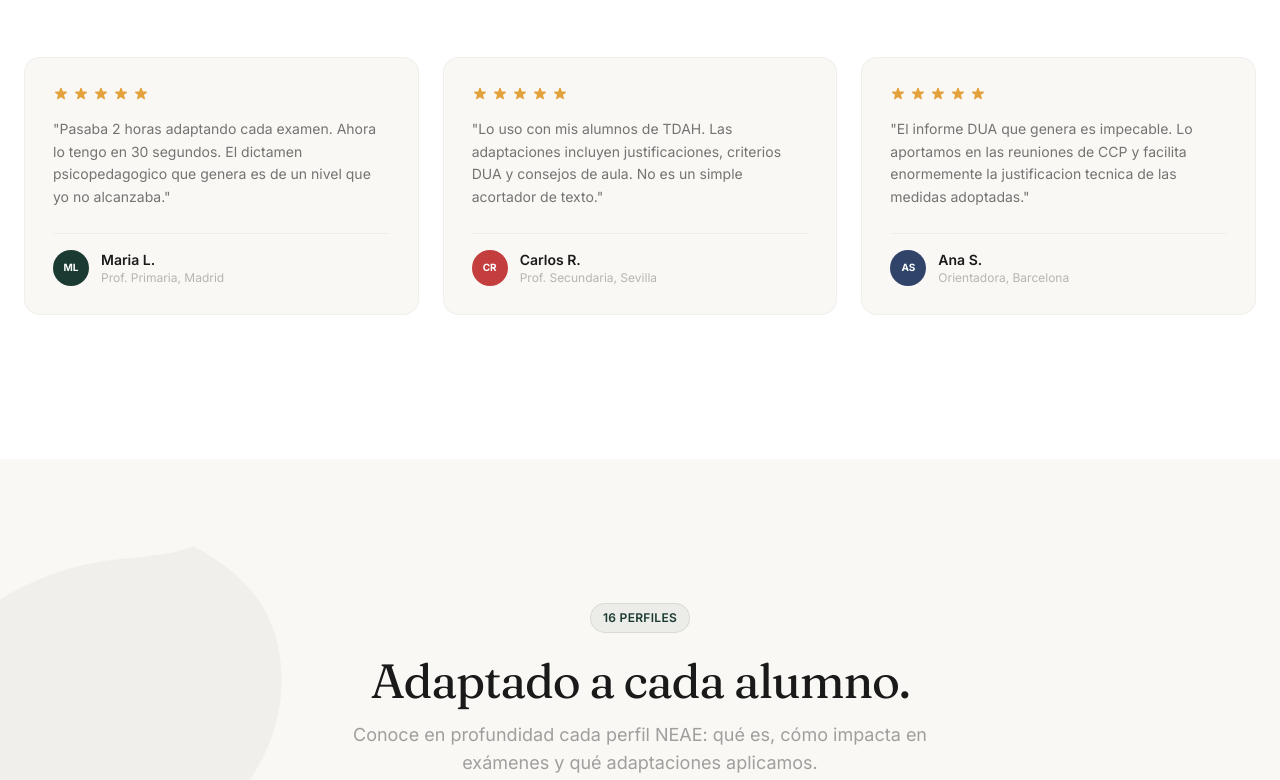
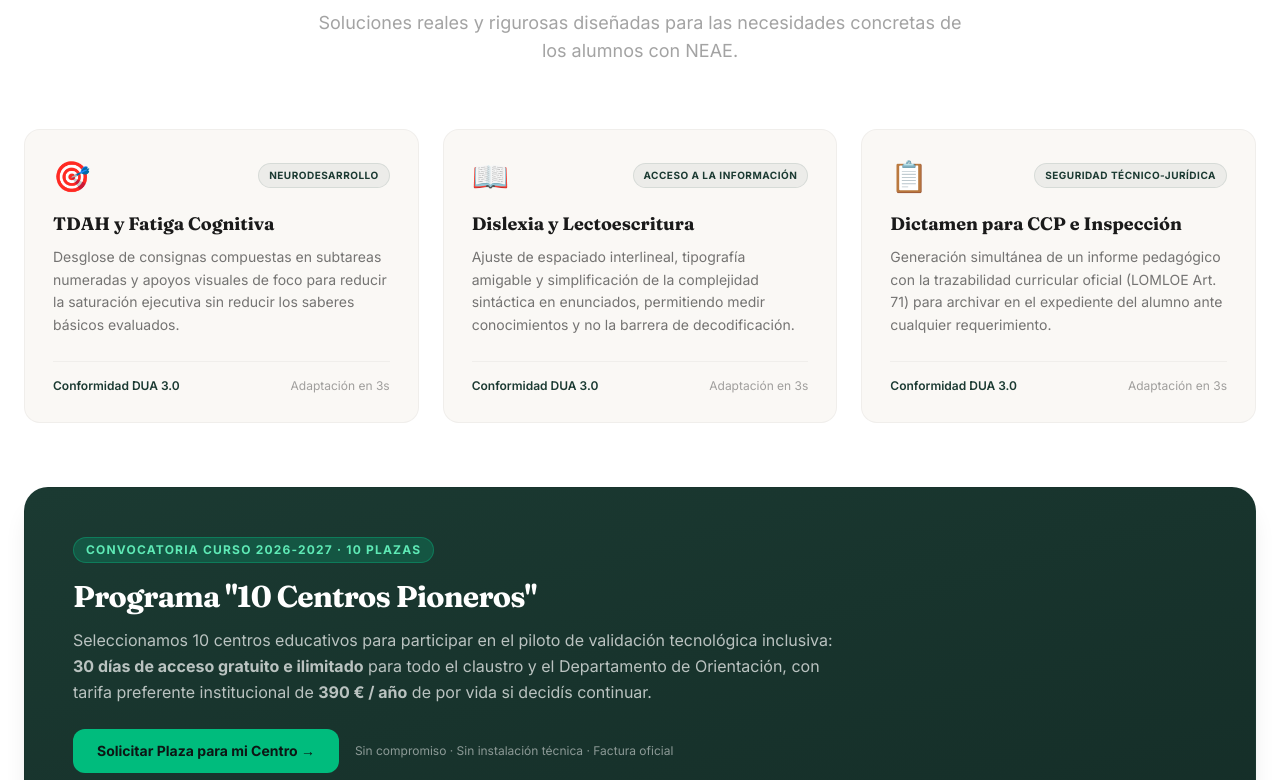
Before and after one commit to lucassm11/AutoTeacher, a Next.js app: page / in a window 1280 px wide. Shown: the part 5000-5780 px from the top of the page. Built offline with nearby package versions, Linux system fonts and the light colour scheme; no server answers.

Commit message:
Sustituir testimonios por casos pedagogicos DUA y convocatoria 10 Centros Pioneros

```diff
--- a/app/page.js
+++ b/app/page.js
@@ -589,35 +589,74 @@ export default function Home() {
 
       <SectionDivider />
 
-      {/* TESTIMONIOS */}
+      {/* CASOS DE USO PEDAGÓGICO */}
       <section className="py-28 md:py-36 bg-white">
         <div className="mx-auto max-w-7xl px-6">
           <div className="text-center mb-16">
-            <FloatingTag className="bg-[#6b4c9a]/[0.06] text-[#6b4c9a] border border-[#6b4c9a]/10 mb-6">Testimonios</FloatingTag>
-            <h2 className="font-display text-4xl md:text-5xl tracking-tight text-[#1a1a1a]">Profesores reales, resultados reales.</h2>
+            <FloatingTag className="bg-[#1B3A32]/[0.06] text-[#1B3A32] border border-[#1B3A32]/10 mb-6">Metodología DUA 3.0</FloatingTag>
+            <h2 className="font-display text-4xl md:text-5xl tracking-tight text-[#1a1a1a]">Casos de uso pedagógico en el aula.</h2>
+            <p className="text-[#1a1a1a]/40 text-lg max-w-2xl mx-auto mt-4">Soluciones reales y rigurosas diseñadas para las necesidades concretas de los alumnos con NEAE.</p>
           </div>
-          <div className="grid md:grid-cols-3 gap-6">
+          <div className="grid md:grid-cols-3 gap-6 mb-16">
             {[
-              { name: 'Maria L.', role: 'Prof. Primaria, Madrid', initials: 'ML', color: 'bg-[#1B3A32]', text: 'Pasaba 2 horas adaptando cada examen. Ahora lo tengo en 30 segundos. El dictamen psicopedagogico que genera es de un nivel que yo no alcanzaba.' },
-              { name: 'Carlos R.', role: 'Prof. Secundaria, Sevilla', initials: 'CR', color: 'bg-[#c43e3e]', text: 'Lo uso con mis alumnos de TDAH. Las adaptaciones incluyen justificaciones, criterios DUA y consejos de aula. No es un simple acortador de texto.' },
-              { name: 'Ana S.', role: 'Orientadora, Barcelona', initials: 'AS', color: 'bg-[#2f4468]', text: 'El informe DUA que genera es impecable. Lo aportamos en las reuniones de CCP y facilita enormemente la justificacion tecnica de las medidas adoptadas.' },
-            ].map((t) => (
-              <div key={t.name} className="bg-[#faf8f5] rounded-2xl border border-black/[0.04] p-7 hover:shadow-lg hover:shadow-black/[0.04] transition-all duration-500 hover:-translate-y-1">
-                <div className="flex items-center gap-1 mb-4">
-                  {Array.from({ length: 5 }).map((_, i) => (
-                    <svg key={i} className="w-4 h-4 text-[#e3a23c]" fill="currentColor" viewBox="0 0 20 20"><path d="M9.049 2.927c.3-.921 1.603-.921 1.902 0l1.07 3.292a1 1 0 00.95.69h3.462c.969 0 1.371 1.24.588 1.81l-2.8 2.034a1 1 0 00-.364 1.118l1.07 3.292c.3.921-.755 1.688-1.54 1.118l-2.8-2.034a1 1 0 00-1.175 0l-2.8 2.034c-.784.57-1.838-.197-1.539-1.118l1.07-3.292a1 1 0 00-.364-1.118L2.98 8.72c-.783-.57-.38-1.81.588-1.81h3.461a1 1 0 00.951-.69l1.07-3.292z" /></svg>
-                  ))}
+              {
+                icon: '🎯',
+                title: 'TDAH y Fatiga Cognitiva',
+                tag: 'Neurodesarrollo',
+                color: 'bg-[#1B3A32]',
+                desc: 'Desglose de consignas compuestas en subtareas numeradas y apoyos visuales de foco para reducir la saturación ejecutiva sin reducir los saberes básicos evaluados.'
+              },
+              {
+                icon: '📖',
+                title: 'Dislexia y Lectoescritura',
+                tag: 'Acceso a la información',
+                color: 'bg-[#2d6b5a]',
+                desc: 'Ajuste de espaciado interlineal, tipografía amigable y simplificación de la complejidad sintáctica en enunciados, permitiendo medir conocimientos y no la barrera de decodificación.'
+              },
+              {
+                icon: '📋',
+                title: 'Dictamen para CCP e Inspección',
+                tag: 'Seguridad Técnico-Jurídica',
+                color: 'bg-[#2f4468]',
+                desc: 'Generación simultánea de un informe pedagógico con la trazabilidad curricular oficial (LOMLOE Art. 71) para archivar en el expediente del alumno ante cualquier requerimiento.'
+              },
+            ].map((c) => (
+              <div key={c.title} className="bg-[#faf8f5] rounded-2xl border border-black/[0.04] p-7 hover:shadow-lg hover:shadow-black/[0.04] transition-all duration-500 hover:-translate-y-1 flex flex-col justify-between">
+                <div>
+                  <div className="flex items-center justify-between mb-4">
+                    <span className="text-3xl">{c.icon}</span>
+                    <span className="text-[10px] font-bold uppercase tracking-wider text-[#1B3A32] bg-[#1B3A32]/[0.06] px-2.5 py-1 rounded-full border border-[#1B3A32]/10">{c.tag}</span>
+                  </div>
+                  <h3 className="font-display text-lg font-bold text-[#1a1a1a] mb-2">{c.title}</h3>
+                  <p className="text-sm text-[#1a1a1a]/60 leading-relaxed">{c.desc}</p>
                 </div>
-                <p className="text-sm text-[#1a1a1a]/60 leading-relaxed mb-6">&quot;{t.text}&quot;</p>
-                <div className="flex items-center gap-3 pt-4 border-t border-black/[0.04]">
-                  <div className={'w-9 h-9 rounded-full ' + t.color + ' flex items-center justify-center text-[10px] text-white font-bold'}>{t.initials}</div>
-                  <div>
-                    <p className="text-sm font-semibold text-[#1a1a1a]">{t.name}</p>
-                    <p className="text-xs text-[#1a1a1a]/30">{t.role}</p>
-                  </div>
+                <div className="mt-6 pt-4 border-t border-black/[0.04] flex items-center justify-between">
+                  <span className="text-xs font-semibold text-[#1B3A32]">Conformidad DUA 3.0</span>
+                  <span className="text-xs text-[#1a1a1a]/40">Adaptación en 3s</span>
                 </div>
               </div>
             ))}
+          </div>
+
+          {/* BANNER PROGRAMA 10 CENTROS PIONEROS */}
+          <div className="rounded-3xl bg-gradient-to-br from-[#1B3A32] to-[#152e28] text-white p-8 md:p-12 border border-[#1B3A32]/30 shadow-xl relative overflow-hidden">
+            <div className="relative z-10 max-w-3xl">
+              <span className="inline-block bg-emerald-400/20 text-emerald-300 text-xs font-bold uppercase tracking-widest px-3 py-1 rounded-full border border-emerald-400/30 mb-4">
+                Convocatoria Curso 2026-2027 · 10 Plazas
+              </span>
+              <h3 className="font-display text-2xl md:text-3xl font-bold tracking-tight mb-3">
+                Programa &quot;10 Centros Pioneros&quot;
+              </h3>
+              <p className="text-white/70 text-sm md:text-base leading-relaxed mb-6">
+                Seleccionamos 10 centros educativos para participar en el piloto de validación tecnológica inclusiva: <strong>30 días de acceso gratuito e ilimitado</strong> para todo el claustro y el Departamento de Orientación, con tarifa preferente institucional de <strong>390 € / año</strong> de por vida si decidís continuar.
+              </p>
+              <div className="flex flex-wrap items-center gap-4">
+                <Link href="/contacto?motivo=centros" className="bg-emerald-500 hover:bg-emerald-400 text-[#0d1614] font-bold px-6 py-3 rounded-xl transition-all text-sm">
+                  Solicitar Plaza para mi Centro &rarr;
+                </Link>
+                <span className="text-xs text-white/50">Sin compromiso · Sin instalación técnica · Factura oficial</span>
+              </div>
+            </div>
           </div>
         </div>
       </section>
@@ -770,18 +809,20 @@ export default function Home() {
             </div>
             {/* CENTROS */}
             <div className="bg-[#faf8f5] rounded-2xl border border-black/[0.06] p-8 hover:shadow-xl hover:shadow-black/[0.04] transition-all duration-500 hover:-translate-y-1">
-              <h3 className="font-display text-xl text-[#1a1a1a]">Centros</h3>
-              <p className="text-sm text-[#1a1a1a]/40 mt-1 mb-6">Colegios y academias</p>
+              <div className="inline-block bg-emerald-100 text-emerald-800 text-[10px] font-bold uppercase tracking-wider px-2 py-0.5 rounded-full mb-2">Piloto 2026/27</div>
+              <h3 className="font-display text-xl text-[#1a1a1a]">Centros Pioneros</h3>
+              <p className="text-sm text-[#1a1a1a]/40 mt-1 mb-6">Acceso claustro completo</p>
               <div className="flex items-baseline gap-1 mb-6">
-                <span className="font-mono-score text-4xl font-bold text-[#1a1a1a]">A medida</span>
+                <span className="font-mono-score text-4xl font-bold text-[#1a1a1a]">390€</span>
+                <span className="text-xs text-[#1a1a1a]/40">/año centro</span>
               </div>
               <ul className="space-y-3 mb-8">
                 {[
-                  'Todo lo de Pro incluido',
-                  'Precio por asiento',
-                  'Panel de administracion',
-                  'Soporte dedicado',
-                  'SLA garantizado',
+                  '30 días de piloto gratuito',
+                  'Licencias ilimitadas para claustro',
+                  '16 perfiles NEAE completos',
+                  'Dictámenes oficiales para CCP',
+                  'Soporte técnico y factura colegial',
                 ].map((f) => (
                   <li key={f} className="flex items-center gap-2.5 text-sm text-[#1a1a1a]/60">
                     <svg className="w-4 h-4 text-[#1B3A32] shrink-0" fill="none" viewBox="0 0 24 24" strokeWidth={2} stroke="currentColor"><path strokeLinecap="round" strokeLinejoin="round" d="M4.5 12.75l6 6 9-13.5" /></svg>
@@ -789,7 +830,7 @@ export default function Home() {
                   </li>
                 ))}
               </ul>
-              <Link href="/contacto" className="block text-center border border-[#1B3A32]/20 text-[#1B3A32] hover:bg-[#1B3A32] hover:text-white font-semibold rounded-xl px-4 py-3 transition-all duration-300 text-sm">Hablemos</Link>
+              <Link href="/contacto?motivo=centros" className="block text-center border border-[#1B3A32]/20 text-[#1B3A32] hover:bg-[#1B3A32] hover:text-white font-semibold rounded-xl px-4 py-3 transition-all duration-300 text-sm">Solicitar plaza piloto</Link>
             </div>
           </div>
         </div>
```
